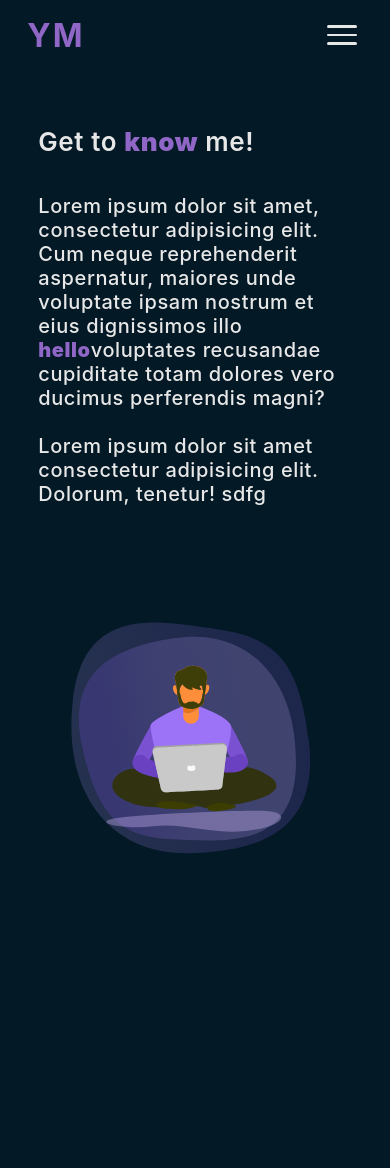
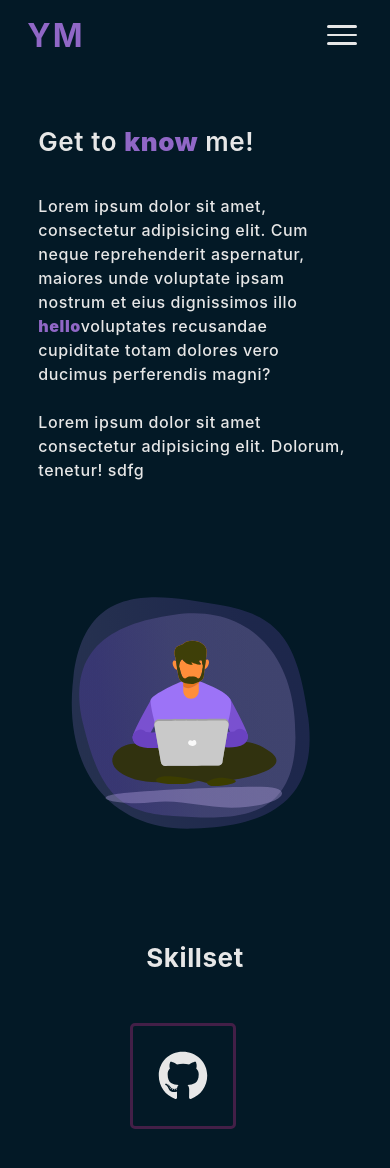
Before and after one commit to Yashmaini30/portfolio-yashmaini, a React (Create React App) app: page /About in a window 390 px wide. Shown: the top 1168 px of the page. Before the commit the page ends 916 px from the top, so only its background shows below. Built offline with nearby package versions, Linux system fonts and the light colour scheme.

Commit message:
made skillset section

```diff
--- a/src/App.css
+++ b/src/App.css
@@ -328,3 +328,54 @@ b{
     margin-bottom: 75px;
   }
 }
+
+/* Skills section */
+.skills{
+  display: flex;
+  flex-wrap: wrap;
+  justify-content: center;
+  margin: 50px 10%;
+}
+
+.SkillBox{
+  width: max(15%,150px);
+  height: 150px;
+  display: flex;
+  align-items: center;
+  justify-content: center;
+  margin: 0px 25px 25px 0px;
+  border: 3px solid #431f47;
+  font-size: 64px;
+  border-radius: 5px;
+  transition: 0.5s;
+}
+.SkillBox:hover{
+  transform: scale(1.2);
+  box-shadow: 0 2px 8px 0 #431f47;
+}
+
+.SkillsHeading{
+  text-align: center;
+  margin: 50px 10px;
+  font-size: 36px;
+  letter-spacing: 0.6px;
+}
+
+@media(max-width: 500px) {
+  .AboutText{
+    font-size: 16px;
+  }
+  .Avatar{
+    width: 200px;
+    margin-bottom: 25px;
+  }
+
+  .SkillsHeading{
+    font-size: 26px;
+  }
+  .SkillBox{
+    width: 100px;
+    height: 100px;
+    font-size: 50px;
+  }
+}
--- a/src/componennts/About.jsx
+++ b/src/componennts/About.jsx
@@ -2,6 +2,7 @@ import React from "react";
 import Tilt from "react-parallax-tilt";
 import Lottie from "lottie-react";
 import Coder from "../LottieFiles/coder.json";
+import Skills from "./Skills.jsx";
 
 const About = () => {
     return (
@@ -19,7 +20,6 @@ const About = () => {
                         tenetur! sdfg
                     </p>
                 </div>
-
                 <div>
                     <Tilt>
                         <Lottie
@@ -30,8 +30,12 @@ const About = () => {
                     </Tilt>
                 </div>
             </div>
+            <h1 className="SkillsHeading">Skillset</h1>
+            <div className="skills">
+                <Skills skill="Github" />
+            </div>
         </>
     );
-}
+};
 
 export default About;
--- /dev/null
+++ b/src/componennts/Skills.jsx
@@ -0,0 +1,16 @@
+import React from "react";
+import { FaGithub } from "react-icons/fa";
+
+const Skills = ({ skill }) => {
+    const icon = {
+        Github: <FaGithub />,
+    }
+
+    return (
+        <div title={skill} className="SkillBox">
+            {icon[skill]}
+        </div>
+    )
+}
+
+export default Skills
```
Lines whose indentation alone changed are shown as unchanged.
